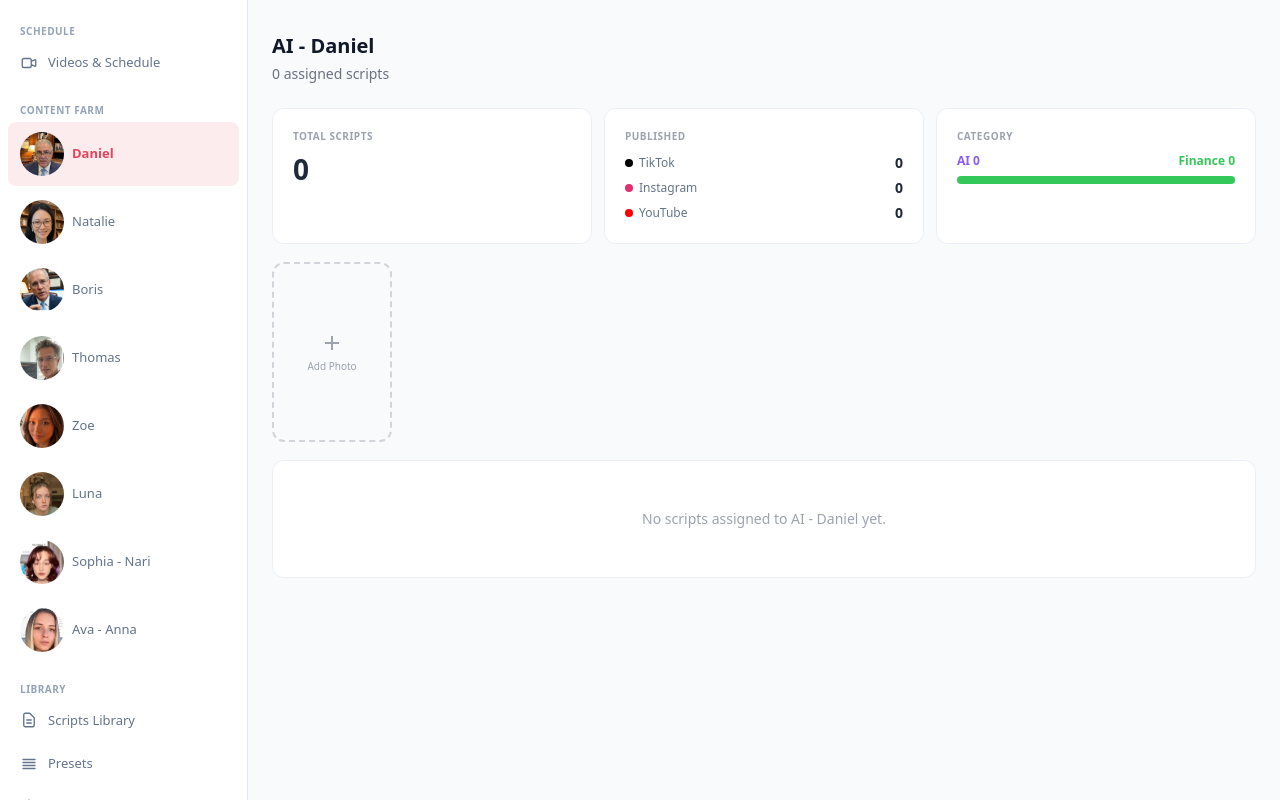
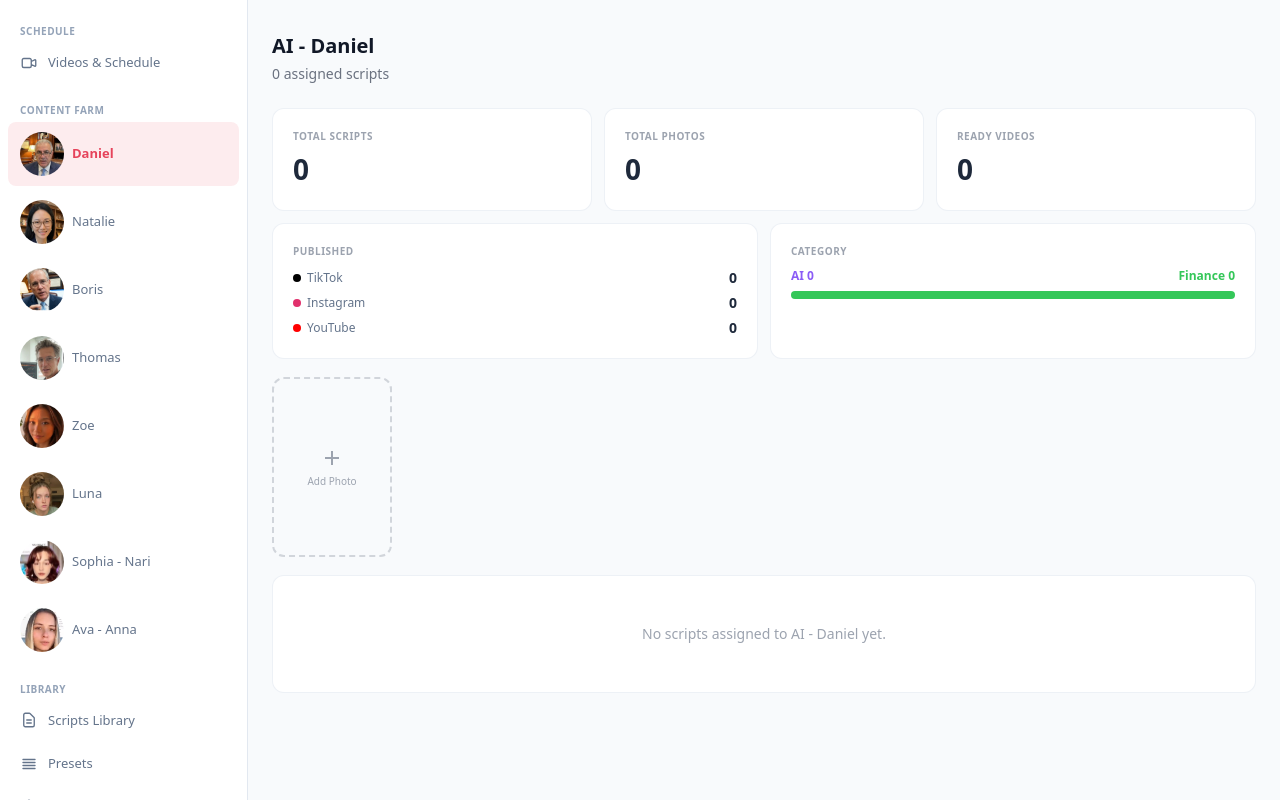
Before and after one commit to Global-Generation/viral-scripts, a FastAPI app: page /character/daniel in a window 1280 px wide. Run offline with FastAPI, Linux system fonts and the light colour scheme; some libraries are stand-ins or nearby versions.

Commit message:
Add Total Photos and Ready Videos stats to character pages
Co-Authored-By: Claude Opus 4.6 <noreply@anthropic.com>

```diff
--- a/routers/character.py
+++ b/routers/character.py
@@ -59,6 +59,7 @@ def character_page(name: str, request: Request, db: Session = Depends(get_db)):
     pub_tt = sum(1 for s in scripts if s.published_tiktok)
     pub_ig = sum(1 for s in scripts if s.published_instagram)
     pub_yt = sum(1 for s in scripts if s.published_youtube)
+    ready_videos = sum(1 for s in scripts if s.final_video_path or s.final_subtitled_path)
 
     ai_count = 0
     finance_count = 0
@@ -114,6 +115,8 @@ def character_page(name: str, request: Request, db: Session = Depends(get_db)):
             "ai_count": ai_count,
             "finance_count": finance_count,
             "avg_score": avg_score,
+            "ready_videos": ready_videos,
+            "total_photos": len(photos),
             "timeline_json": json.dumps(timeline),
             "photos": photos,
         }
--- a/templates/character.html
+++ b/templates/character.html
@@ -7,13 +7,26 @@
     <p class="text-sm text-gray-500">{{ total }} <span data-i18n="char.assigned">assigned scripts</span></p>
 </div>
 
-<!-- Stats row -->
-<div class="grid grid-cols-2 lg:grid-cols-3 gap-3 mb-4">
+<!-- Stats row 1: counts -->
+<div class="grid grid-cols-3 gap-3 mb-3">
     <!-- Total Scripts -->
     <div class="stat-card">
         <div style="font-size: 10px; font-weight: 600; text-transform: uppercase; color: #9ca3af; letter-spacing: 0.5px;" data-i18n="stat.total">Total Scripts</div>
         <div style="font-size: 28px; font-weight: 800; color: #1e293b; margin-top: 4px;">{{ total }}</div>
     </div>
+    <!-- Total Photos -->
+    <div class="stat-card">
+        <div style="font-size: 10px; font-weight: 600; text-transform: uppercase; color: #9ca3af; letter-spacing: 0.5px;">Total Photos</div>
+        <div style="font-size: 28px; font-weight: 800; color: #1e293b; margin-top: 4px;">{{ total_photos }}</div>
+    </div>
+    <!-- Ready Videos -->
+    <div class="stat-card">
+        <div style="font-size: 10px; font-weight: 600; text-transform: uppercase; color: #9ca3af; letter-spacing: 0.5px;">Ready Videos</div>
+        <div style="font-size: 28px; font-weight: 800; color: #1e293b; margin-top: 4px;">{{ ready_videos }}</div>
+    </div>
+</div>
+<!-- Stats row 2: details -->
+<div class="grid grid-cols-2 gap-3 mb-4">
     <!-- Published -->
     <div class="stat-card">
         <div style="font-size: 10px; font-weight: 600; text-transform: uppercase; color: #9ca3af; letter-spacing: 0.5px;" data-i18n="stat.published">Published</div>
```
